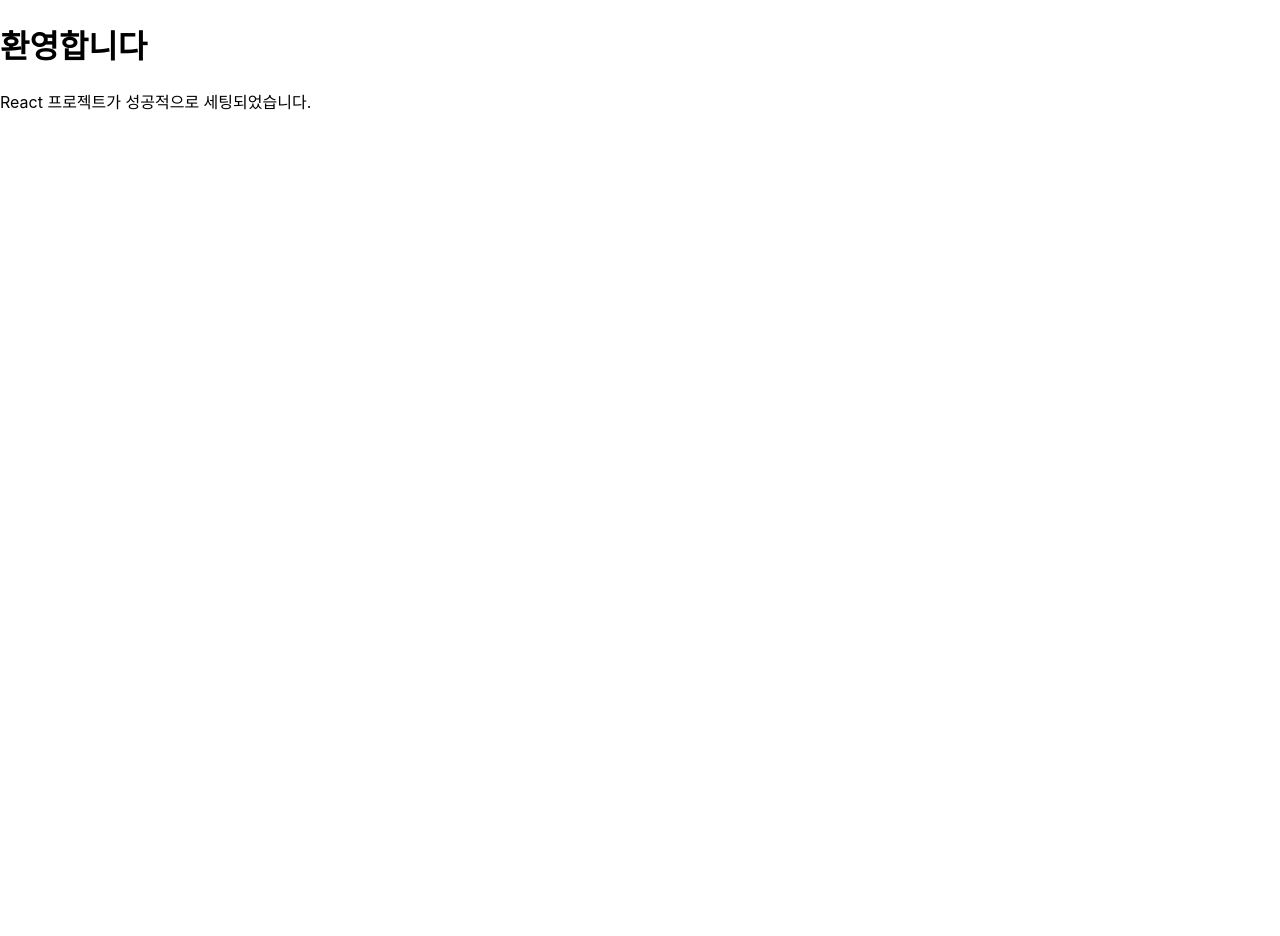
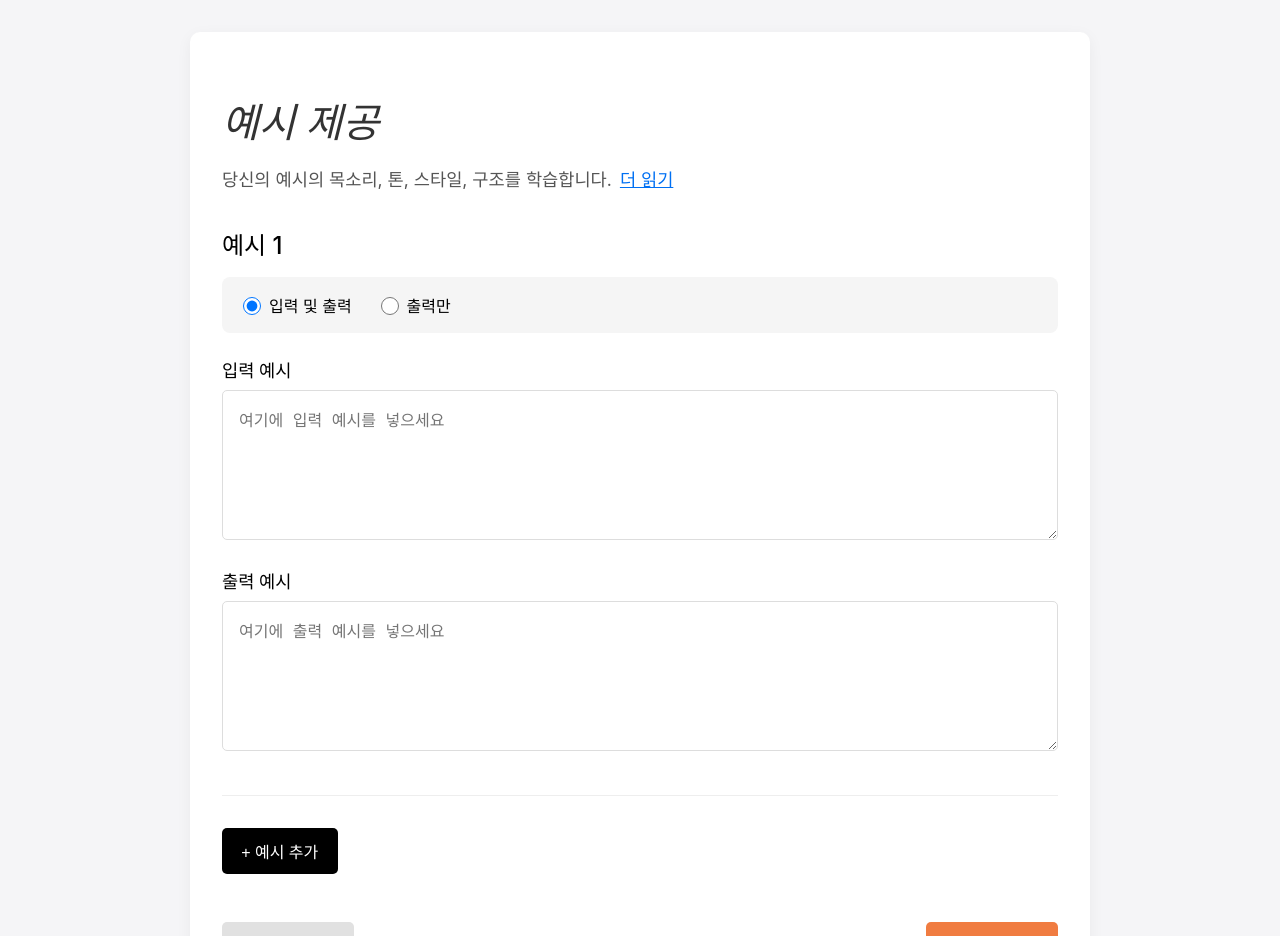
Before and after one commit to everything-chalna/plait, a Next.js app: page / in a window 1280 px wide. Shown: the top 936 px of the page. Before the commit the page ends 800 px from the top, so only its background shows below. Built offline with nearby package versions, Linux system fonts and the light colour scheme.

Commit message:
UI 구현: 예시 입력 및 패턴 추출 페이지

```diff
--- a/pages/index.js
+++ b/pages/index.js
@@ -1,10 +1,88 @@
-import React from 'react';
+import React, { useState } from 'react';
+import styles from '../styles/Home.module.css';
 
 export default function Home() {
+  const [selectedOption, setSelectedOption] = useState('input_output');
+  const [examples, setExamples] = useState([{ id: 1 }]);
+
+  const addExample = () => {
+    const newId = examples.length > 0 ? Math.max(...examples.map(ex => ex.id)) + 1 : 1;
+    setExamples([...examples, { id: newId }]);
+  };
+
   return (
-    <div>
-      <h1>환영합니다</h1>
-      <p>React 프로젝트가 성공적으로 세팅되었습니다.</p>
+    <div className={styles.container}>
+      <main className={styles.main}>
+        <div className={styles.card}>
+          <h1 className={styles.title}>예시 제공</h1>
+
+          <p className={styles.description}>
+            당신의 예시의 목소리, 톤, 스타일, 구조를 학습합니다.
+            <button className={styles.readMore}>더 읽기</button>
+          </p>
+
+          {examples.map((example, index) => (
+            <div key={example.id} className={styles.exampleSection}>
+              <h2 className={styles.exampleTitle}>예시 {index + 1}</h2>
+
+              <div className={styles.optionContainer}>
+                <label className={styles.optionLabel}>
+                  <input
+                    type="radio"
+                    name={`option-${example.id}`}
+                    value="input_output"
+                    checked={selectedOption === 'input_output'}
+                    onChange={() => setSelectedOption('input_output')}
+                    className={styles.radioInput}
+                  />
+                  <span>입력 및 출력</span>
+                </label>
+
+                <label className={styles.optionLabel}>
+                  <input
+                    type="radio"
+                    name={`option-${example.id}`}
+                    value="output_only"
+                    checked={selectedOption === 'output_only'}
+                    onChange={() => setSelectedOption('output_only')}
+                    className={styles.radioInput}
+                  />
+                  <span>출력만</span>
+                </label>
+              </div>
+
+              <div className={styles.inputSection}>
+                <h3 className={styles.inputTitle}>입력 예시</h3>
+                <textarea
+                  className={styles.textArea}
+                  placeholder="여기에 입력 예시를 넣으세요"
+                />
+              </div>
+
+              <div className={styles.inputSection}>
+                <h3 className={styles.inputTitle}>출력 예시</h3>
+                <textarea
+                  className={styles.textArea}
+                  placeholder="여기에 출력 예시를 넣으세요"
+                />
+              </div>
+            </div>
+          ))}
+
+          <button className={styles.addButton} onClick={addExample}>
+            + 예시 추가
+          </button>
+
+          <div className={styles.buttonContainer}>
+            <button className={styles.backButton}>
+              ← 뒤로 가기
+            </button>
+            <button className={styles.extractButton}>
+              패턴 추출 →
+            </button>
+          </div>
+        </div>
+      </main>
     </div>
   );
 }
--- /dev/null
+++ b/styles/Home.module.css
@@ -0,0 +1,138 @@
+.container {
+  min-height: 100vh;
+  padding: 2rem;
+  display: flex;
+  flex-direction: column;
+  justify-content: center;
+  align-items: center;
+  background-color: #f5f5f7;
+}
+
+.main {
+  width: 100%;
+  max-width: 900px;
+}
+
+.card {
+  background-color: white;
+  border-radius: 10px;
+  padding: 2rem;
+  box-shadow: 0 4px 15px rgba(0, 0, 0, 0.05);
+}
+
+.title {
+  font-family: 'Times New Roman', serif;
+  font-size: 2.5rem;
+  margin-bottom: 1rem;
+  font-weight: 500;
+  color: #333;
+  font-style: italic;
+}
+
+.description {
+  font-size: 1.1rem;
+  line-height: 1.5;
+  color: #555;
+  margin-bottom: 2rem;
+}
+
+.readMore {
+  background: none;
+  border: none;
+  color: #0070f3;
+  cursor: pointer;
+  font-size: inherit;
+  padding: 0;
+  margin-left: 0.5rem;
+  text-decoration: underline;
+}
+
+.exampleSection {
+  margin-bottom: 2rem;
+  border-bottom: 1px solid #eee;
+  padding-bottom: 1rem;
+}
+
+.exampleTitle {
+  font-size: 1.5rem;
+  margin-bottom: 1rem;
+  font-weight: 500;
+}
+
+.optionContainer {
+  display: flex;
+  gap: 1.5rem;
+  background-color: #f5f5f5;
+  padding: 1rem;
+  border-radius: 8px;
+  margin-bottom: 1.5rem;
+}
+
+.optionLabel {
+  display: flex;
+  align-items: center;
+  cursor: pointer;
+  font-size: 1rem;
+}
+
+.radioInput {
+  margin-right: 0.5rem;
+  width: 18px;
+  height: 18px;
+}
+
+.inputSection {
+  margin-bottom: 1.5rem;
+}
+
+.inputTitle {
+  font-size: 1.1rem;
+  margin-bottom: 0.5rem;
+  font-weight: 500;
+}
+
+.textArea {
+  width: 100%;
+  min-height: 150px;
+  padding: 1rem;
+  border: 1px solid #ddd;
+  border-radius: 5px;
+  font-size: 1rem;
+  resize: vertical;
+}
+
+.addButton {
+  background-color: black;
+  color: white;
+  border: none;
+  padding: 0.7rem 1.2rem;
+  border-radius: 5px;
+  font-size: 1rem;
+  cursor: pointer;
+  margin-bottom: 2rem;
+}
+
+.buttonContainer {
+  display: flex;
+  justify-content: space-between;
+  margin-top: 1rem;
+}
+
+.backButton {
+  background-color: #e1e1e1;
+  border: none;
+  padding: 0.7rem 1.5rem;
+  border-radius: 5px;
+  font-size: 1rem;
+  cursor: pointer;
+}
+
+.extractButton {
+  background-color: #f07c41;
+  color: white;
+  border: none;
+  padding: 0.7rem 1.5rem;
+  border-radius: 5px;
+  font-size: 1rem;
+  cursor: pointer;
+}
```
